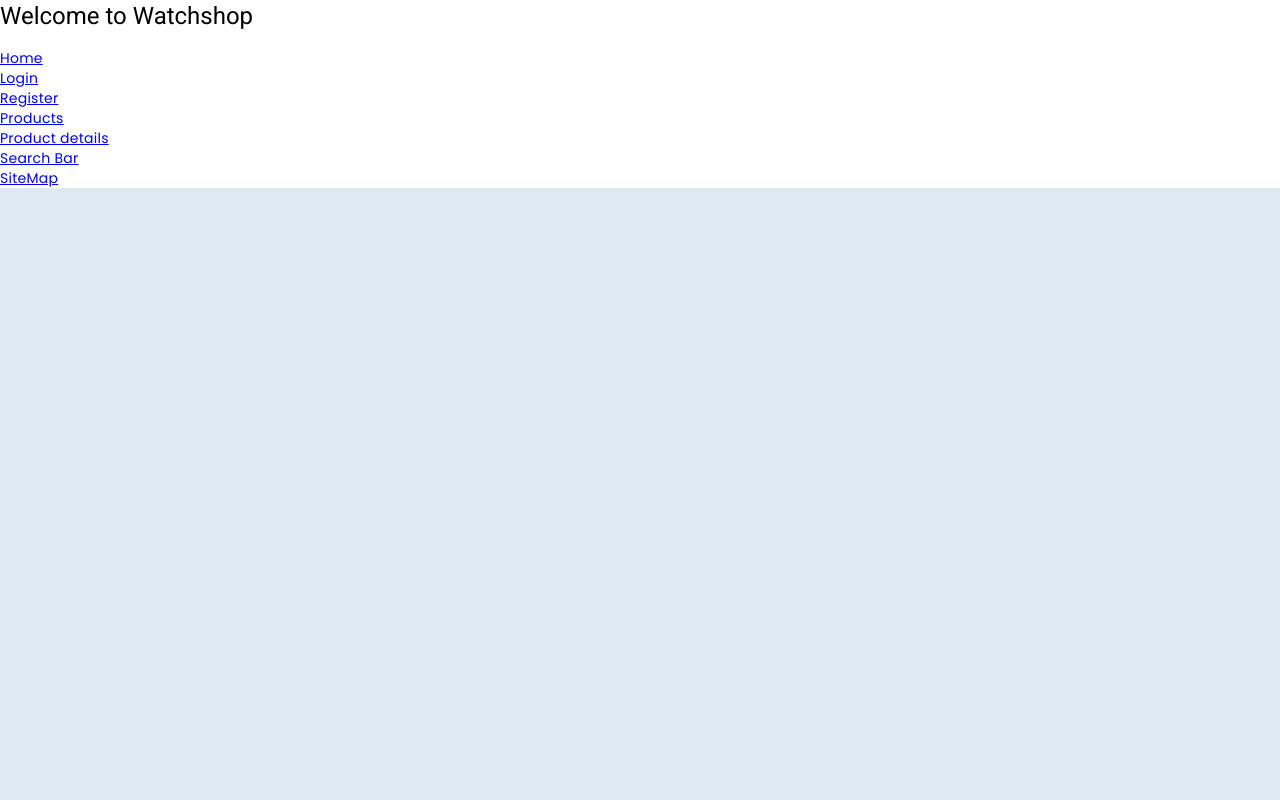
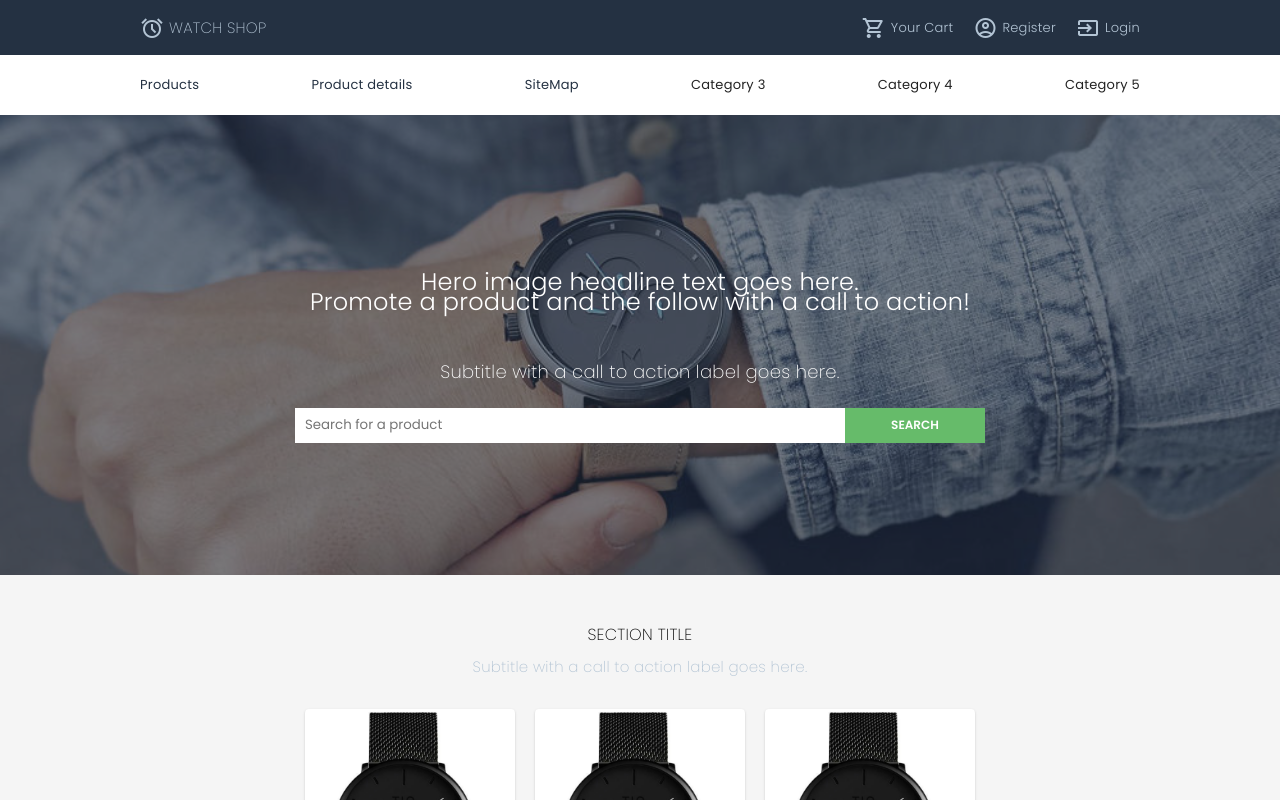
Before and after one commit to adrian-danila/watchShop-with-angular, an Angular app: page / in a window 1280 px wide. Shown: the top 800 px of the page. Built offline with nearby package versions, Linux system fonts and the light colour scheme; a web font is replaced by a local one.

Commit message:
added minor changes to navbar

```diff
--- a/src/app/app-routing.module.ts
+++ b/src/app/app-routing.module.ts
@@ -9,7 +9,7 @@ import { ProductDetailsComponent } from './components/product-details/product-de
 import { DashboardComponent } from './dashboard/dashboard.component';
 
 const routes: Routes = [
-  {path: '', component: HomeComponent},
+  {path: '', component: DashboardComponent},
   {path: 'login', component: LoginFormComponent},
   {path: 'register', component: RegisterComponent},
   {path: 'site-map', component: SitemapComponent},
--- a/src/app/components/header/header.component.scss
+++ b/src/app/components/header/header.component.scss
@@ -8,7 +8,9 @@ mat-toolbar {
     display: flex;
     flex-direction: row;
     justify-content: space-between;
-    width: 1000px;
+    max-width: 1000px;
+    width: 100%;
+    margin: 0 auto;
   }
 
   .navigation-links {
--- a/src/app/components/navbar/navbar.component.html
+++ b/src/app/components/navbar/navbar.component.html
@@ -2,9 +2,9 @@
   <div class="wrapper">
     <span><a routerLink="/products">Products</a></span>
     <span><a routerLink="/product-details">Product details</a></span>
+    <span><a routerLink="/site-map">SiteMap</a></span>
     <span>Category 3</span>
     <span>Category 4</span>
     <span>Category 5</span>
-    <span><a routerLink="/site-map">SiteMap</a></span>
   </div>
 </mat-toolbar>
--- a/src/app/components/navbar/navbar.component.scss
+++ b/src/app/components/navbar/navbar.component.scss
@@ -1,9 +1,9 @@
 mat-toolbar {
-  background-color: white;
+  height: 60px;
+  width: auto;
   display: flex;
   justify-content: center;
-  height: 60px;
-  width: auto;
+  background-color: white;
 
   .wrapper {
     width: 1000px;
```
